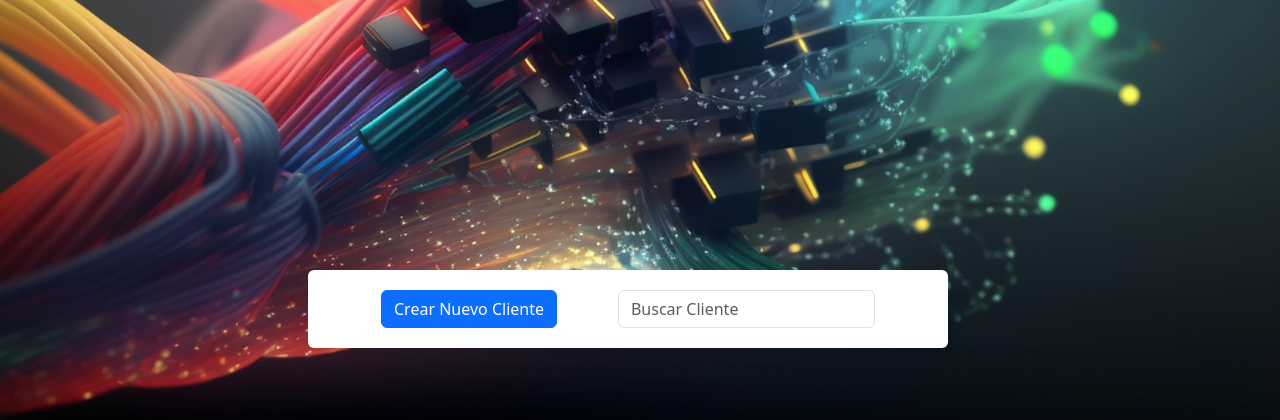
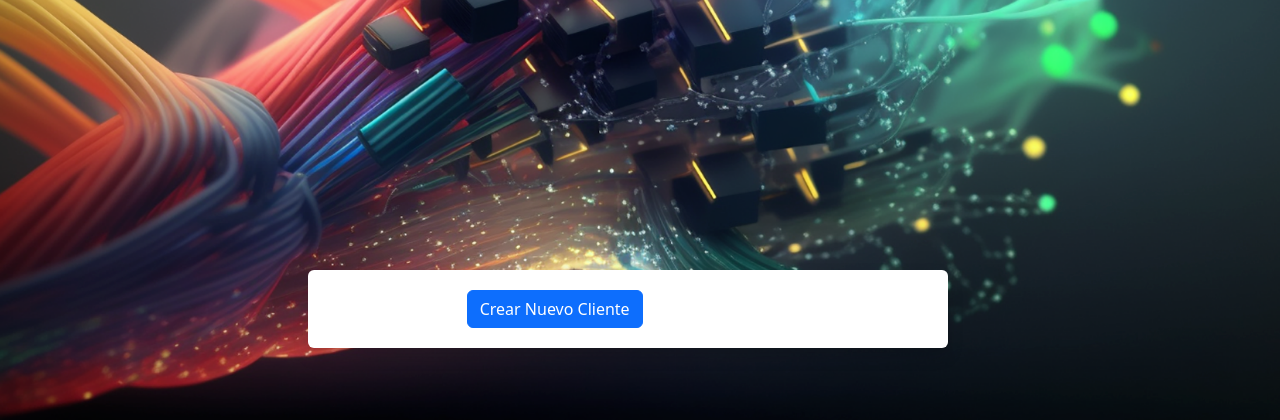
Before and after one commit to Oliver-Venegas/Gestion_Maquinaria-proyecto, a PHP site: page /Gestion_Maquinaria/view_Client.php in a window 1280 px wide. Shown: the part 428-848 px from the top of the page. Run offline with PHP 8.4, Linux system fonts and the light colour scheme; the visitor is signed in with stand-in values (Sample User, id 1); data that the repository does not hold is empty; some libraries are stand-ins or nearby versions.

Commit message:
cambios al CRUD

```diff
--- a/view_Client.php
+++ b/view_Client.php
@@ -24,6 +24,7 @@
     <link rel="stylesheet" href="estilos.css">
     <link href='https://unpkg.com/boxicons@2.1.4/css/boxicons.min.css' rel='stylesheet'>
     <link rel="stylesheet" href="//cdn.jsdelivr.net/npm/alertifyjs@1.13.1/build/css/alertify.min.css"/>
+    <link rel="stylesheet" href="https://cdn.datatables.net/1.13.7/css/dataTables.bootstrap5.min.css">
 </head>
 <body class="menu_bacgr">
 
@@ -54,7 +55,7 @@
     <div class="container  mt-5 mb-5 ">
         <div class="row align-items-stretch p-4">
 
-          <table  class="client_table table-borderless">
+          <table class="client_table table-borderless">
 
             <caption class="tabcli_capti">Listado de los Clientes</caption>
             <thead>
@@ -116,7 +117,6 @@
                     </div>
 
                     <div class="col-auto p-1">
-                        <input type="text"  class="form-control" name="" placeholder="Buscar Cliente">
                     </div>
 
                 </div>
@@ -448,6 +448,14 @@
 
     <script src="//cdn.jsdelivr.net/npm/alertifyjs@1.13.1/build/alertify.min.js"></script>
 
+    <script src="https://cdn.datatables.net/1.13.7/js/jquery.dataTables.min.js"></script>
+    <script src="https://cdn.datatables.net/1.13.7/js/dataTables.bootstrap5.min.js"></script>
+
+    <script src="https://ajax.googleapis.com/ajax/libs/jquery/3.7.1/jquery.min.js"></script>
+
+
+
+
 
         <script>
 
```
